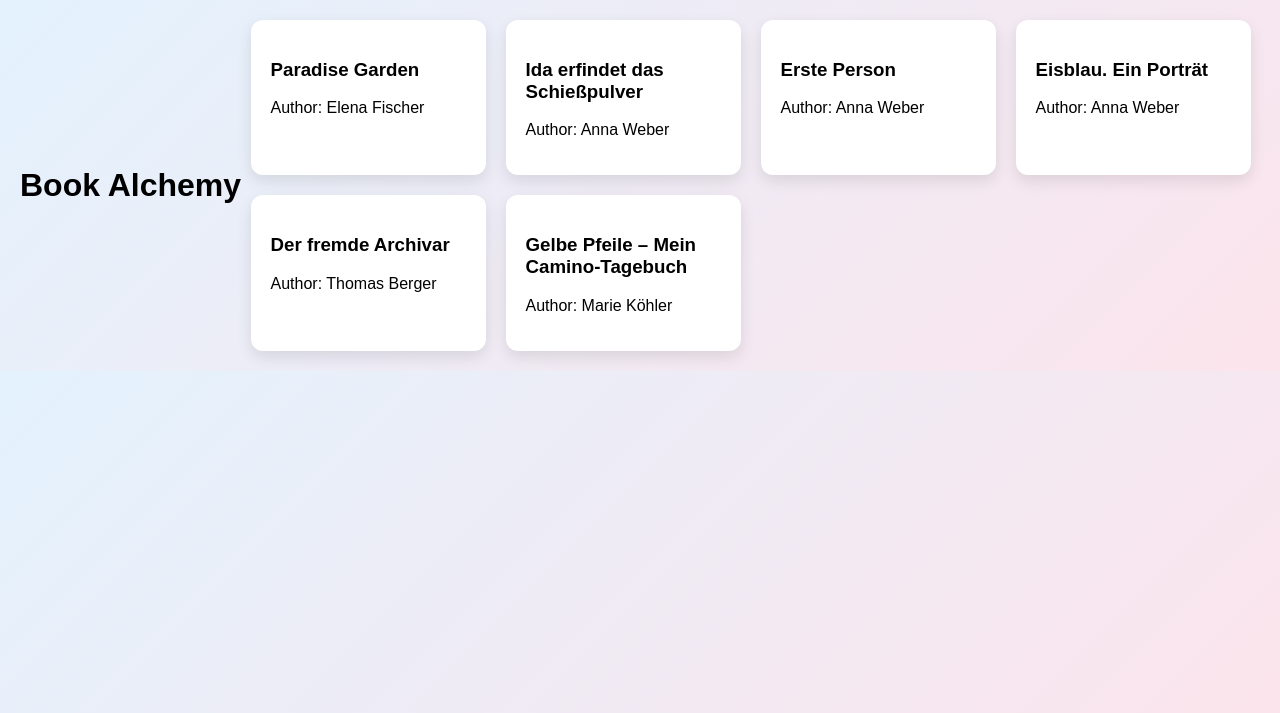
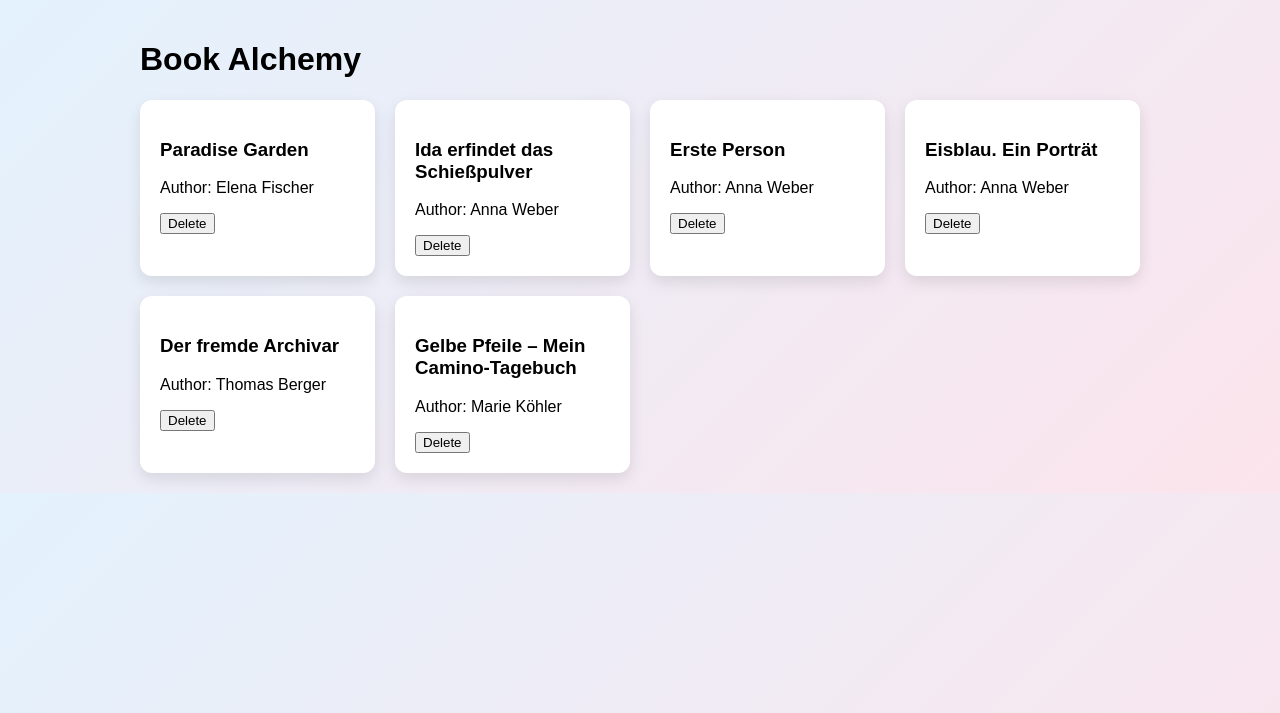
Before and after one commit to PhilippRep/Book-Alchemy, a Flask app: page / in a window 1280 px wide. Shown: the top 713 px of the page. Run offline with Flask 3, Linux system fonts and the light colour scheme.

Commit message:
added delete route and a delete button in home to delete every single book if you want

```diff
--- a/app.py
+++ b/app.py
@@ -1,10 +1,7 @@
-from urllib.error import URLError
-
 from flask import Flask, render_template, request, redirect, url_for
 import os
 from datetime import datetime
 from data_models import db, Author, Book
-
 
 app = Flask(__name__)
 
@@ -58,6 +55,14 @@ def add_book():
     authors = Author.query.all()
     return render_template('add_book.html', authors=authors)
 
+@app.route('/book/<int:book_id>/delete', methods=['POST'])
+def delete_book(book_id):
+    book = Book.query.get_or_404(book_id)
+    db.session.delete(book)
+    db.session.commit()
+
+    print(f"Book: {book.title} is deleted")
+    return redirect(url_for('home'))
 
 if __name__ == "__main__":
     app.run(host="0.0.0.0", port=5000, debug=True)
--- a/static/style.css
+++ b/static/style.css
@@ -93,3 +93,8 @@ body {
 .book-card:hover {
   transform: translateY(-5px);
 }
+
+.page-container {
+  max-width: 1000px;
+  margin: 0 auto;
+}
--- a/templates/home.html
+++ b/templates/home.html
@@ -7,15 +7,19 @@
     <link rel="stylesheet" href="{{ url_for('static', filename='style.css') }}">
   </head>
   <body class="home-page">
+    <div class="page-container">
     <h1> Book Alchemy </h1>
     <div class="book-grid">
     {% for book in books %}
         <div class="book-card">
             <h3>{{ book.title }}</h3>
             <p>Author: {{ book.author.name }}</p>
+            <form action="{{ url_for('delete_book', book_id=book.id) }}" method="post">
+            <button type="submit">Delete</button>
+            </form>
         </div>
     {% endfor %}
     </div>
-
+    </div>
   </body>
 </html>
```
Also changed, not shown: data/library.sqlite.
